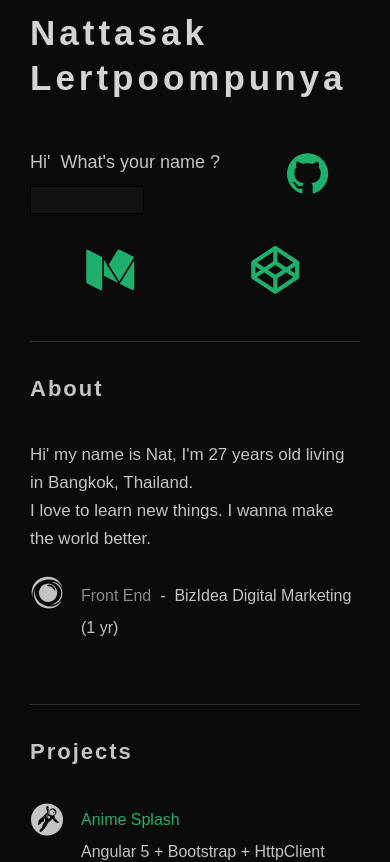
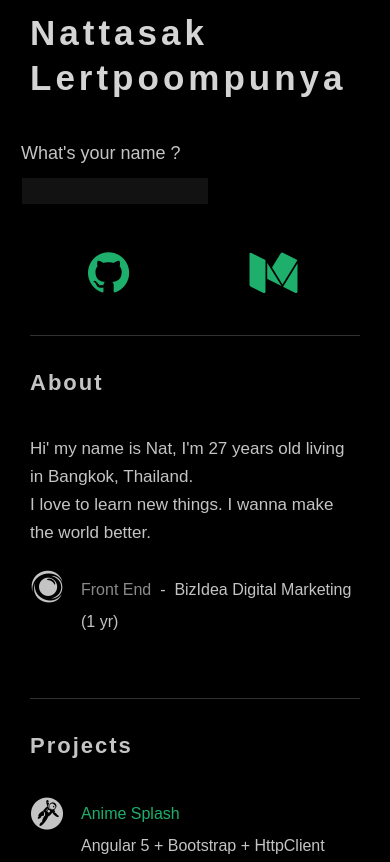
Before and after one commit to Nattasak/my-resume, a React (Create React App) app: page / in a window 390 px wide. Shown: the top 862 px of the page. Built offline with nearby package versions, Linux system fonts and the light colour scheme.

Commit message:
update styles

```diff
--- a/src/Components/About.js
+++ b/src/Components/About.js
@@ -1,7 +1,7 @@
 import React, { Component } from 'react';
 import '../Styles/About.css';
 
-class About extends Component {
+export default class About extends Component {
   render() {
     return (
       <section className="about-section section">
@@ -26,5 +26,3 @@ class About extends Component {
     );
   }
 }
-
-export default About;
--- a/src/Components/Header.js
+++ b/src/Components/Header.js
@@ -2,7 +2,7 @@ import React, { Component } from 'react';
 import '../Styles/Header.css';
 import SayHello from './SayHello.js';
 
-class Header extends Component {
+export default class Header extends Component {
   render() {
     return (
       <header className="header section">
@@ -10,10 +10,9 @@ class Header extends Component {
         <nav className="main-nav">
           <div className="container">
             <ul className="main-nav-items">
-              <li className="main-nav-item"><SayHello /></li>
+              <li className="main-nav-item say-hello"><SayHello /></li>
               <li className="main-nav-item"><a href="https://github.com/Nattasak/" target="_blank" rel="noopener noreferrer"><i className="fa fa-github fa-3x" aria-hidden="true"></i> </a></li>
               <li className="main-nav-item"><a href="https://medium.com/@nattasak111/" target="_blank" rel="noopener noreferrer"><i className="fa fa-medium fa-3x" aria-hidden="true"></i> </a></li>
-              <li className="main-nav-item"><a href="https://codepen.io/nattasak1/" target="_blank" rel="noopener noreferrer"><i className="fa fa-codepen fa-3x" aria-hidden="true"></i> </a></li>
             </ul>
           </div>
         </nav>
@@ -21,5 +20,3 @@ class Header extends Component {
     );
   }
 }
-
-export default Header;
--- a/src/Components/Projects.js
+++ b/src/Components/Projects.js
@@ -1,7 +1,7 @@
 import React, { Component } from 'react';
 import '../Styles/Projects.css';
 
-class Projects extends Component {
+export default class Projects extends Component {
   render() {
     return (
       <section className="projects-section section">
@@ -40,5 +40,3 @@ class Projects extends Component {
     );
   }
 }
-
-export default Projects;
--- a/src/Components/SayHello.js
+++ b/src/Components/SayHello.js
@@ -1,7 +1,7 @@
 import React, { Component } from 'react';
 import '../Styles/SayHello.css';
 
-class SayHello extends Component {
+export default class SayHello extends Component {
   constructor(props) {
     super(props);
     this.state = { inputValue: '' };
@@ -19,14 +19,12 @@ class SayHello extends Component {
             { this.state.inputValue ? (
               <span>Hi'  {this.state.inputValue}.  Nice to meet you  : )</span>
             ) : (
-              <span>Hi'  What's your name ?</span>
+              <span>What's your name ?</span>
             ) }
           </label><br />
-          <input value={this.state.inputValue} onChange={this.inputValueHandler} />
+          <input value={this.state.inputValue} onChange={this.inputValueHandler} maxLength="15" />
         </div>
       </form>
     );
   }
 }
-
-export default SayHello;
--- a/src/Components/Skills.js
+++ b/src/Components/Skills.js
@@ -1,7 +1,7 @@
 import React, { Component } from 'react';
 import '../Styles/Skills.css';
 
-class Skills extends Component {
+export default class Skills extends Component {
   render() {
     return (
       <section className="skills-section section">
@@ -16,7 +16,11 @@ class Skills extends Component {
                 </li>
                 <li className="skills-item">
                   <i className="fa fa-bug fa-2x" aria-hidden="true"></i>
-                  <span>JavaScript  |  React  |  Redux</span>
+                  <span>JavaScript  |  TypeScript  |  RxJS</span>
+                </li>
+                <li className="skills-item">
+                  <i className="fa fa-bug fa-2x" aria-hidden="true"></i>
+                  <span>Angular  |  React  |  Redux</span>
                 </li>
                 <li className="skills-item">
                   <i className="fa fa-bug fa-2x" aria-hidden="true"></i>
@@ -31,5 +35,3 @@ class Skills extends Component {
     );
   }
 }
-
-export default Skills;
--- a/src/Styles/App.css
+++ b/src/Styles/App.css
@@ -27,4 +27,5 @@ a {
   max-width: 700px;
   margin: 0 auto;
   padding: 0 30px 15px;
-  font-family: sans-serif; }
+  font-family: sans-serif;
+  background-color: #000; }
--- a/src/Styles/App.scss
+++ b/src/Styles/App.scss
@@ -25,4 +25,5 @@ a {
   margin: 0 auto;
   padding: 0 30px 15px;
   font-family: sans-serif;
+  background-color: #000;
 }
--- a/src/Styles/Header.css
+++ b/src/Styles/Header.css
@@ -34,13 +34,33 @@
 
 @media only screen and (max-width: 585px) {
   .header .section-title {
-    text-align: left; } }
+    text-align: left; }
+  .header .main-nav-items .main-nav-item {
+    padding: 6px; }
+    .header .main-nav-items .main-nav-item.say-hello {
+      margin-right: 270px;
+      margin-bottom: 30px; } }
+
+@media only screen and (max-width: 533px) {
+  .header .main-nav-items .main-nav-item.say-hello {
+    margin-right: 220px; } }
+
+@media only screen and (max-width: 470px) {
+  .header .main-nav-items .main-nav-item.say-hello {
+    margin-right: 160px; } }
+
+@media only screen and (max-width: 360px) {
+  .header .section-title {
+    font-size: 28px;
+    line-height: 37px; } }
 
 @media only screen and (max-width: 320px) {
   .header {
     margin-bottom: 40px; }
     .header .section-title {
-      font-size: 28px;
-      line-height: 35px; }
+      font-size: 24px;
+      line-height: 34px; }
     .header .main-nav-items .main-nav-item {
-      padding: 6px; } }
+      padding: 6px; }
+      .header .main-nav-items .main-nav-item.say-hello {
+        margin-right: 50px; } }
--- a/src/Styles/Header.scss
+++ b/src/Styles/Header.scss
@@ -29,7 +29,6 @@
       padding: 15px;
 
       a {
-
         &:hover {
           border: 0;
         }
@@ -54,6 +53,50 @@
     .section-title {
       text-align: left;
     }
+
+    .main-nav-items {
+      .main-nav-item {
+        padding: 6px;
+
+        &.say-hello {
+          margin-right: 270px;
+          margin-bottom: 30px;
+        }
+      }
+    }
+  }
+}
+
+@media only screen and (max-width: 533px) {
+  .header {
+    .main-nav-items {
+      .main-nav-item {
+        &.say-hello {
+          margin-right: 220px;
+        }
+      }
+    }
+  }
+}
+
+@media only screen and (max-width: 470px) {
+  .header {
+    .main-nav-items {
+      .main-nav-item {
+        &.say-hello {
+          margin-right: 160px;
+        }
+      }
+    }
+  }
+}
+
+@media only screen and (max-width: 360px) {
+  .header {
+    .section-title {
+      font-size: 28px;
+      line-height: 37px;
+    }
   }
 }
 
@@ -62,14 +105,17 @@
     margin-bottom: 40px;
 
     .section-title {
-      font-size: 28px;
-      line-height: 35px;
+      font-size: 24px;
+      line-height: 34px;
     }
 
     .main-nav-items {
-
       .main-nav-item {
         padding: 6px;
+
+        &.say-hello {
+          margin-right: 50px;
+        }
       }
     }
   }
--- a/src/Styles/SayHello.css
+++ b/src/Styles/SayHello.css
@@ -5,7 +5,7 @@
   #contact_form label span {
     font-size: 18px; }
   #contact_form input {
-    width: 92px;
+    width: 166px;
     background-color: #121212;
     height: 22px;
     padding: 2px 10px;
--- a/src/Styles/SayHello.scss
+++ b/src/Styles/SayHello.scss
@@ -10,7 +10,7 @@
   }
 
   input {
-    width: 92px;
+    width: 166px;
     background-color: #121212;
     height: 22px;
     padding: 2px 10px;
```
